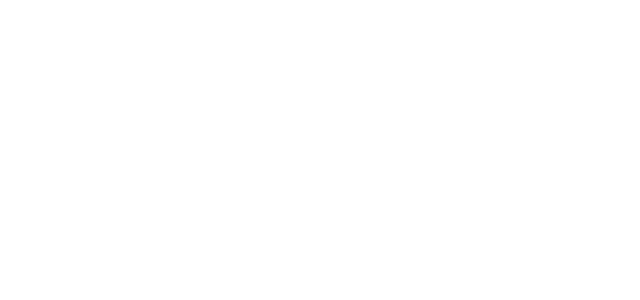
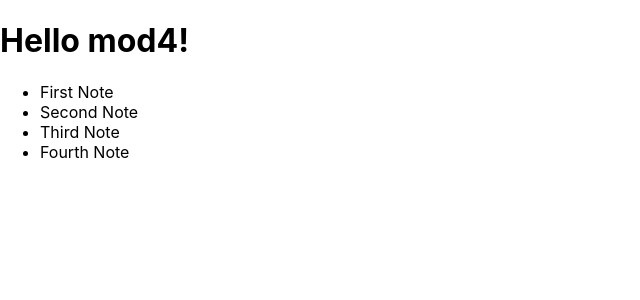
Before and after one commit to learn-co-students/self-assessment-props-082420-self-assessment-props-082420-1603717179, a React (Create React App) app: page / in a window 1280 px wide. Shown: the top 300 px of the page, without its empty margins (0-640 px from the left). Built offline with nearby package versions, Linux system fonts and the light colour scheme.

Commit message:
deliverables done

```diff
--- a/src/App.js
+++ b/src/App.js
@@ -1,10 +1,18 @@
 import React, { Component } from "react";
 import "./App.css";
 import Header from './Components/Header'
+// import Note from "./Components/Note";
+import NotesContainer from "./Components/NotesContainer";
 
 class App extends Component {
   render() {
-    return <header />
+    return (
+      // using Fragment<></>
+      <>
+        <Header header="Hello mod4!"/>
+        <NotesContainer />
+      </>
+    )
   }
 }
 
--- a/src/Components/Header.js
+++ b/src/Components/Header.js
@@ -1,8 +1,17 @@
 import React from "react";
 
 class Header extends React.Component {
-  render() {
-    return <h1>{/* Insert string here */}</h1>;
+
+  header = () => {
+    return this.props.header
+  }
+  render(){
+    // console.log(this.props)
+    return (
+      <div>
+        <h1>{this.header()}</h1>
+      </div>
+    )
   }
 }
 
--- a/src/Components/Note.js
+++ b/src/Components/Note.js
@@ -1,6 +1,11 @@
 import React from 'react'
 
 
-function Note() {
-    return <li>{props.content}</li>
+function Note(props) {
+    // {props.content}
+    return <li>
+        {props.content}
+    </li>
 }
+
+export default Note
--- a/src/Components/NotesContainer.js
+++ b/src/Components/NotesContainer.js
@@ -1,13 +1,26 @@
 import React from 'react'
+import Note from './Note'
 
 class NotesContainer extends React.Component {
 
     apiResponse = () => {
         return ["First Note", "Second Note", "Third Note", "Fourth Note"]
     }
+    renderNotes = () => {
+        return this.apiResponse().map(note => <Note content={note} />)
+    }
+    //lifecycle
+    render(){
 
-    return(
-        <ul></ul >
-    )
+        return(
+            //when rendering Note give it a props called content
+            <ul>
+                {this.renderNotes()}
+            </ul >
+        )
+    }
 
 }
+
+
+export default NotesContainer
--- a/src/index.js
+++ b/src/index.js
@@ -4,3 +4,4 @@
 import App from "./App";
 
 ReactDOM.render(<App />, document.getElementById("root"));
+// App is the top level component
```
